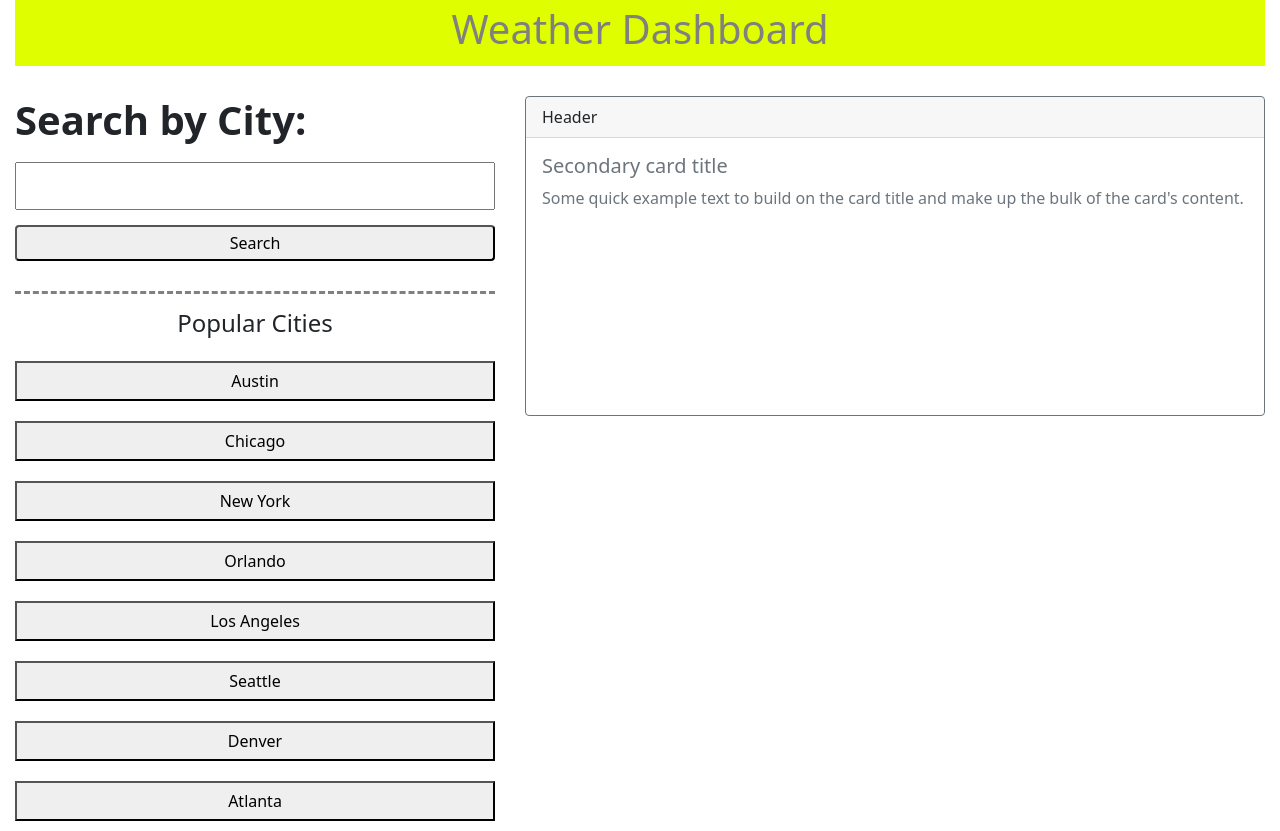
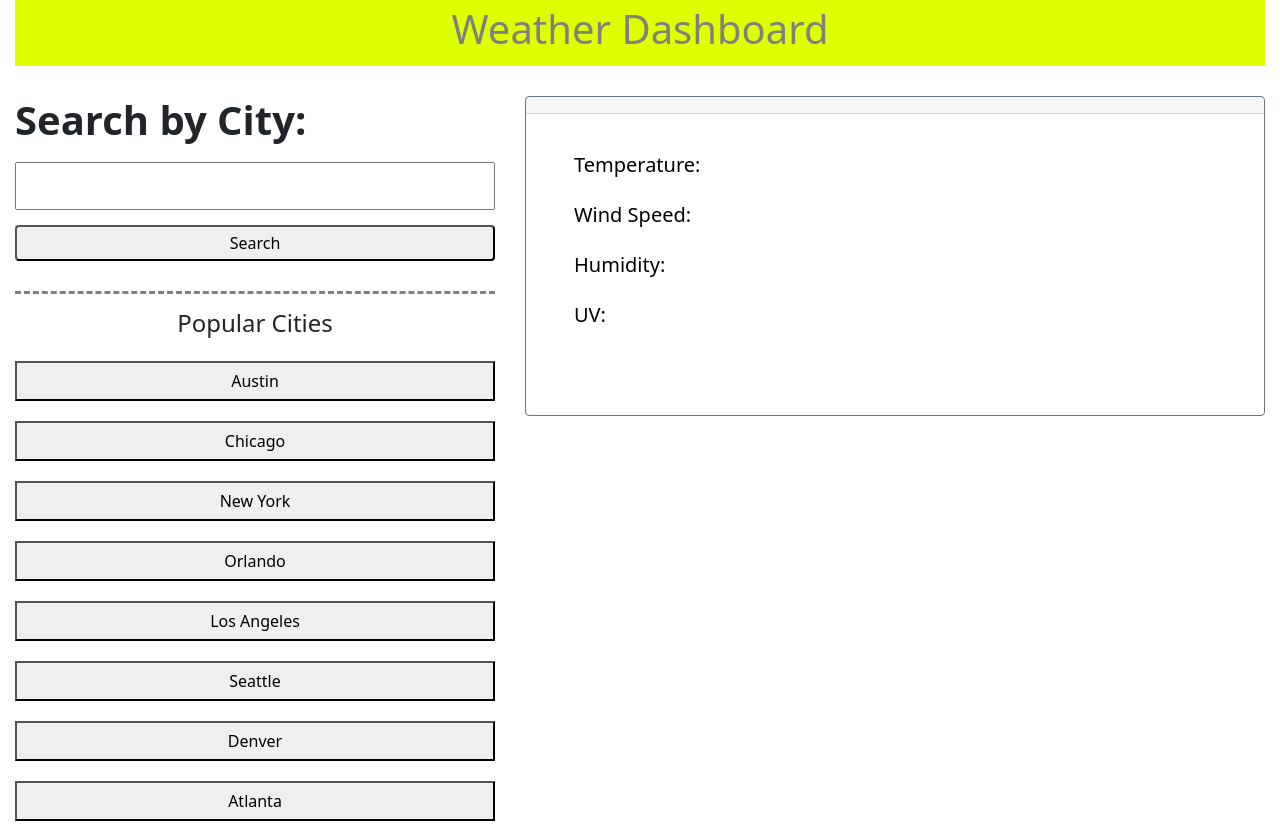
Before and after one commit to ssilfies17/Unit6hw, a plain HTML site: page index.html in a window 1280 px wide. Drawn offline with nearby package versions, Linux system fonts and the light colour scheme; no server answers.

Commit message:
script written to retrive API details and display them on the page.

```diff
--- a/index.html
+++ b/index.html
@@ -65,10 +65,14 @@
         </div>
 
         <div class="card border-secondary mb-3">
-            <div class="card-header">Header</div>
+            <div class="card-header"></div>
             <div class="card-body text-secondary">
-            <h5 class="card-title">Secondary card title</h5>
-            <p class="card-text">Some quick example text to build on the card title and make up the bulk of the card's content.</p>
+                <ul class="cityDetails">
+                    <li id="temp"> Temperature:</li>
+                    <li id="windSpeed"> Wind Speed:</li>
+                    <li id="humidity"> Humidity:</li>
+                    <li id="uvIndex"> UV:</li>
+                </ul>
             </div>
         </div>
 
--- a/script.js
+++ b/script.js
@@ -9,12 +9,23 @@ function getApi() {
       })
       .then(function (data) {
         console.log(data);
+
+        var cityDetails= [data.main.temp, data.wind.speed, data.main.humidity,];
+        var cardHeader = document.querySelector(".card-header");
+        var cityTemp = document.querySelector("#temp");
+        var cityWind = document.querySelector("#windSpeed");
+        var cityHumidity = document.querySelector("#humidity");
+        var cityUV = document.querySelector("#uvIndex");
+
+        console.log(cityDetails);
+
+        cardHeader.append(data.name);
+        cityTemp.append("   "+ cityDetails[0]);
+        cityWind.append("   " + cityDetails[1]);
+        cityHumidity.append("   " + cityDetails[2]);
+        cityUV.append("   " + cityDetails[3]);
+
     })
-
-    var weatherblock = document.createElement('p')
-
-    weatherblock.append(requestUrl);
-
 }
 
 
--- a/style.css
+++ b/style.css
@@ -17,6 +17,23 @@
     margin:15px;
     width:90rem;
     height:20rem;
+}
+
+.card-header {
+    font-size:34px;
+    text-align:center;
+}
+
+.cityDetails {
+    list-style: none;
+}
+
+.cityDetails li {
+    margin-top:20px;
+    margin-bottom:15px;
+    font-size:20px;
+    font-style: bold;
+    color:black;
 }
 
 .searchBy {
```
